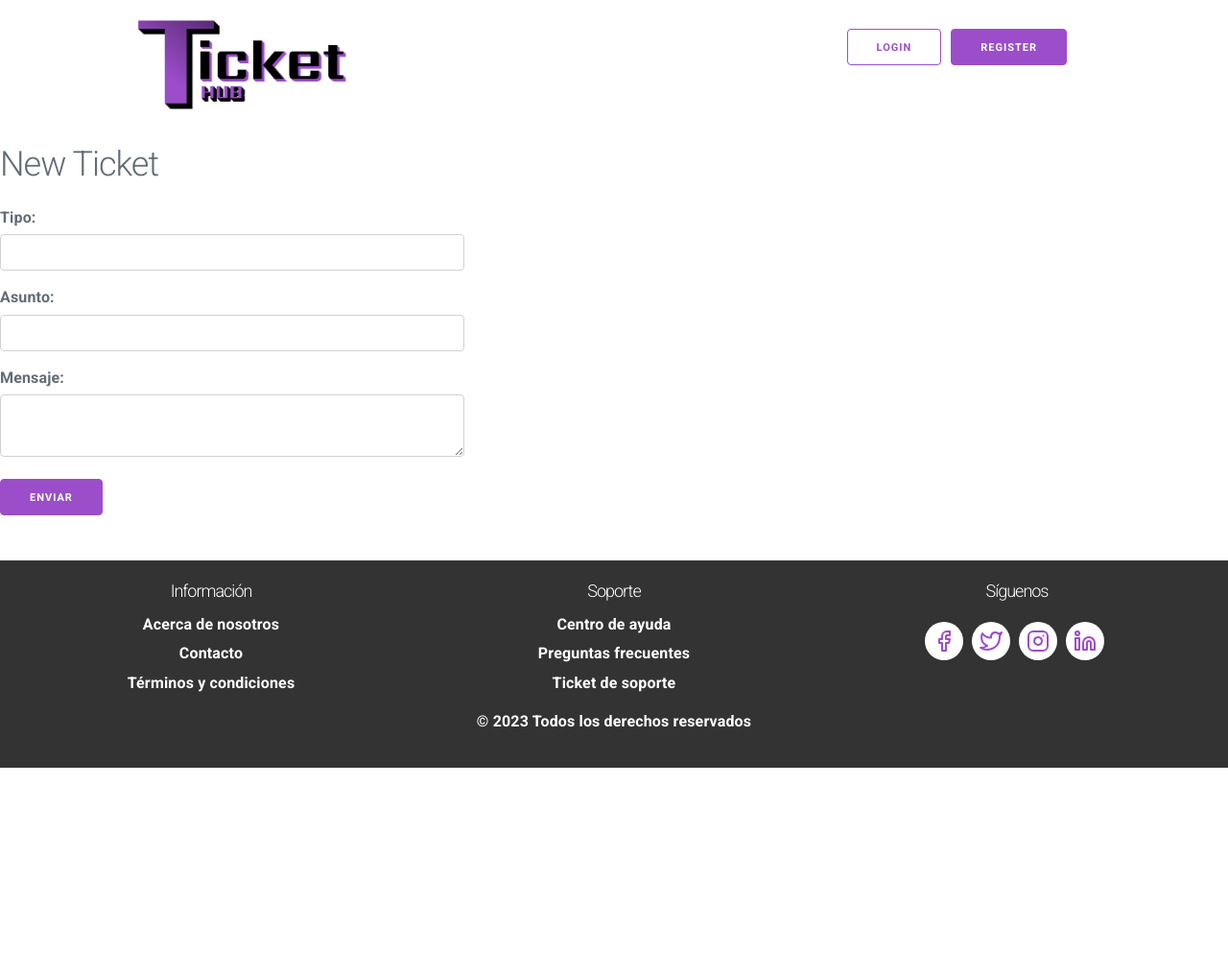
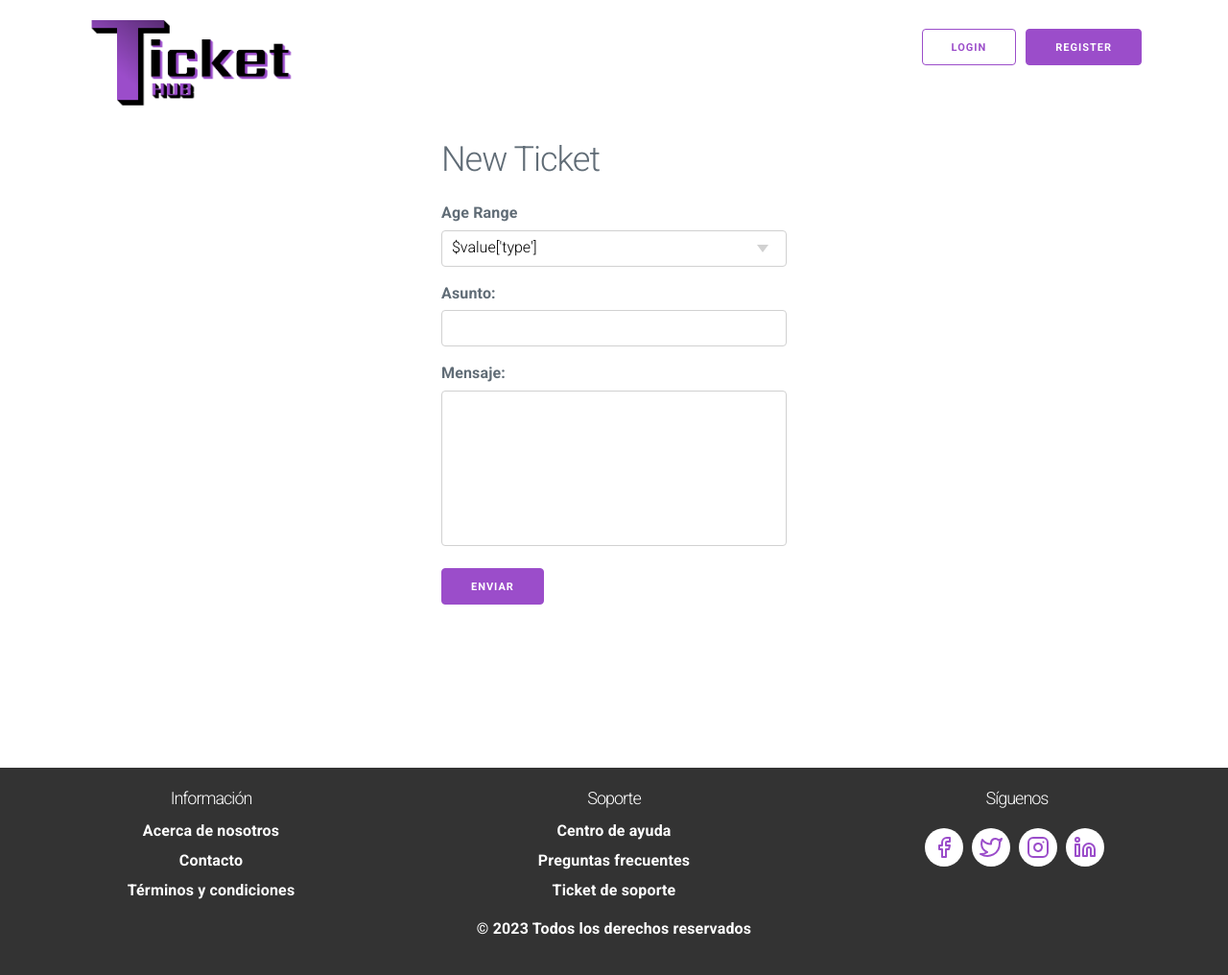
Before and after one commit to JuanelopS/Ticket-Hub, a PHP site: template www/views/ticket/send.php in a window 1280 px wide. Shown: the whole page at 96% size. Before the commit the page ends 800 px from the top, so only its background shows below. Run offline with PHP 8.4, Linux system fonts and the light colour scheme; the template is opened without the code that fills it: most values are stand-ins (such as "Sample title", 1, 10 or a date in 2020); some libraries are stand-ins or nearby versions.

Commit message:
added tables to database and starting ticket form

```diff
--- a/www/assets/css/main.css
+++ b/www/assets/css/main.css
@@ -16,16 +16,11 @@ html, body {
   display: flex;
   flex-direction: column;
   min-height: 100vh;
-  max-width: 100%;
   padding: 0;
 }
 
 main {
   flex-grow: 1;
-}
-
-.row {
-  width: 100%;
 }
 
 .header{
@@ -39,7 +34,7 @@ main {
 }
 
 .logo_img{
-  width: 250px;
+  width: 240px;
 }
 
 .header-login-btn{
@@ -92,3 +87,7 @@ td {
   margin-top: 2rem;
   justify-content: space-between;
 }
+
+textarea {
+  resize: none;
+}
--- a/www/controllers/TicketController.php
+++ b/www/controllers/TicketController.php
@@ -2,16 +2,17 @@
 
 session_start();
 require_once $_SERVER['DOCUMENT_ROOT'] . "/models/UserModel.php";
+require_once $_SERVER['DOCUMENT_ROOT'] . "/models/TicketModel.php";
 require_once $_SERVER['DOCUMENT_ROOT'] . "/models/SessionModel.php";
 
 class TicketController
 {
-
     public function send()
     {
+        $ticket = new Ticket();
+        $ticket_tipes = $ticket->get_ticket_types();
         require_once HEADER;
         require_once $_SERVER['DOCUMENT_ROOT'] . '/views/ticket/send.php';
         require_once FOOTER;
     }
-
 }
--- a/www/views/layout/footer.php
+++ b/www/views/layout/footer.php
@@ -1,6 +1,5 @@
-</div> <!-- end div.column -->
-</div> <!-- end row -->
 </main>
+</div> <!-- end div.container -->
 <footer class="footer">
     <div class="footer-content">
         <div class="footer-section">
@@ -31,11 +30,11 @@
     </div>
     <p>© <?= date("Y") ?> Todos los derechos reservados</p>
 </footer>
-</div> <!-- end div.container -->
+
 <script>
     feather.replace()
 </script>
-<?php if(isset($tables)): ?>
+<?php if (isset($tables)) : ?>
     <script src='../../assets/js/tables.js'></script>
 <?php endif; ?>
 </body>
--- a/www/views/layout/header.php
+++ b/www/views/layout/header.php
@@ -25,8 +25,6 @@
     <div class="container">
         <header class="header">
             <div class="row header-content">
-                <div class="column column-80 column-offset-10">
-                    <div class="row">
                 <div class="column">
                     <div class="logo">
                         <a href='/'><img class="logo_img" src="../../assets/images/logo.png" alt="ticket_hub_logo"></a>
@@ -35,7 +33,6 @@
                 <div class="column">
                     <div class="header-login-btn">
                         <?php
-
                         if (isset($_SESSION) && array_key_exists('name', $_SESSION)) {
 
                             echo "
@@ -52,9 +49,5 @@
                     </div>
                 </div>
             </div>
-                </div>
-            </div>
         </header>
         <main>
-            <div class="row">
-            <div class="column">
--- a/www/views/ticket/send.php
+++ b/www/views/ticket/send.php
@@ -1,20 +1,22 @@
         <div class="row">
-            <div class="column column-40">
+            <div class="column column-33 column-offset-33">
                 <h2>New Ticket</h2>
                 <form>
-                    <div class="form-group">
-                        <label for="subject">Tipo:</label>
-                        <input type="text" id="type" name="type" required>
-                    </div>
+                    <label for="ticket-type">Age Range</label>
+                    <select id="ticket-type">
+                        <?php foreach($tickets_type as $row => $value): ?>
+                            <option value=" . $value['id'] . ">$value['type']</option>
+                        <?php endforeach; ?>
+                    </select>
                     <div class="form-group">
                         <label for="subject">Asunto:</label>
                         <input type="text" id="subject" name="subject" required>
                     </div>
                     <div class="form-group">
                         <label for="message">Mensaje:</label>
-                        <textarea id="message" name="message" rows="10" required></textarea>
+                        <textarea id="message" name="message" rows="8" style="height:auto;" required></textarea>
                     </div>
-                    <div class="form-group">
+                    <div class=" form-group">
                         <button type="submit">Enviar</button>
                     </div>
                 </form>
--- a/www/views/user/list.php
+++ b/www/views/user/list.php
@@ -1,5 +1,5 @@
 <div class="row">
-    <div class="column column-60 column-offset-20">
+    <div class="column column-80 column-offset-10">
         <h3>User's list</h3>
         <table>
             <thead>
@@ -17,7 +17,7 @@
                 $date = date_format(date_create($value['register_date']), 'd/m/Y H:i:s');
                 echo "<tr>";
                 echo "<td><i del='" . $value['id'] .  "' class='btn_delete' data-feather='x-octagon'></i>
-                      <a href='/user/update/" . $value['id'] ."'><i upd='" . $value['id'] .  "' class='btn_update' data-feather='edit'></i></a></td>
+                      <a href='/user/update/" . $value['id'] . "'><i upd='" . $value['id'] .  "' class='btn_update' data-feather='edit'></i></a></td>
                 ";
                 echo "<td>" . $value['id'] . "</td>";
                 echo "<td>" . $value['email'] . "</td>";
--- a/www/views/user/login.php
+++ b/www/views/user/login.php
@@ -1,7 +1,7 @@
 <!-- TODO: set max/min characters in form -->
 
 <div class="row">
-    <div class="column column-20 column-offset-40">
+    <div class="column column-33 column-offset-33">
         <h2>Login</h2>
         <form action="/login/check" method="POST">
             <label for="email">Email</label>
--- a/www/views/user/register.php
+++ b/www/views/user/register.php
@@ -1,5 +1,5 @@
     <div class="row">
-        <div class="column column-20 column-offset-40">
+        <div class="column column-33 column-offset-33">
             <h2>Register</h2>
             <!-- TODO: set max/min characters in form -->
             <form action="/user/exec_register" method="POST">
--- a/www/views/user/update.php
+++ b/www/views/user/update.php
@@ -1,5 +1,5 @@
     <div class="row">
-        <div class="column column-20 column-offset-40">
+        <div class="column column-33 column-offset-33">
             <h2>Edit user profile</h2>
             <!-- TODO: set max/min characters in form -->
             <form action="<?= "/user/exec_update/" . $data['id'] ?>" method="POST">
```
Also changed, not shown: www/models/TicketModel.php (+10 -2 lines). Lines whose indentation alone changed are shown as unchanged.
